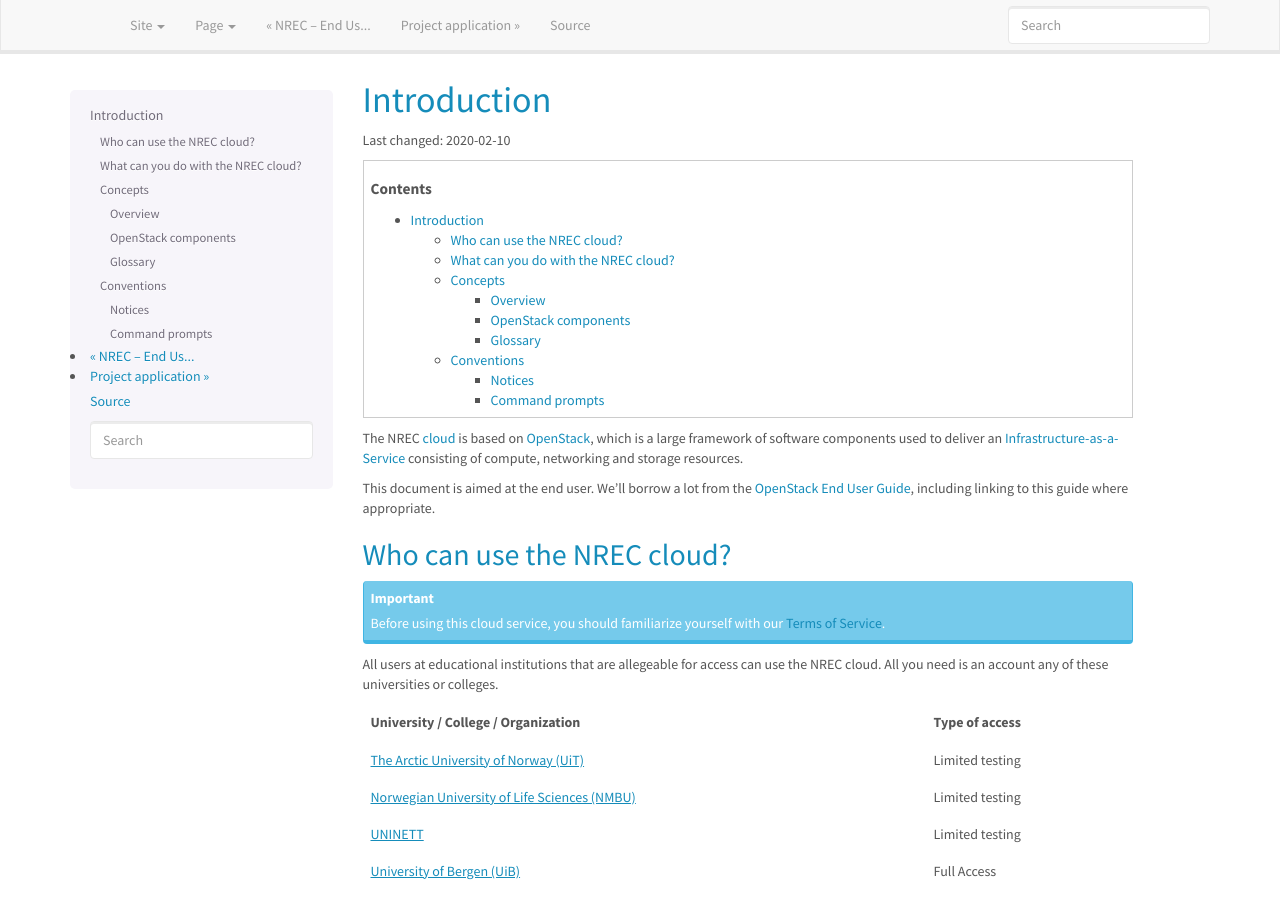
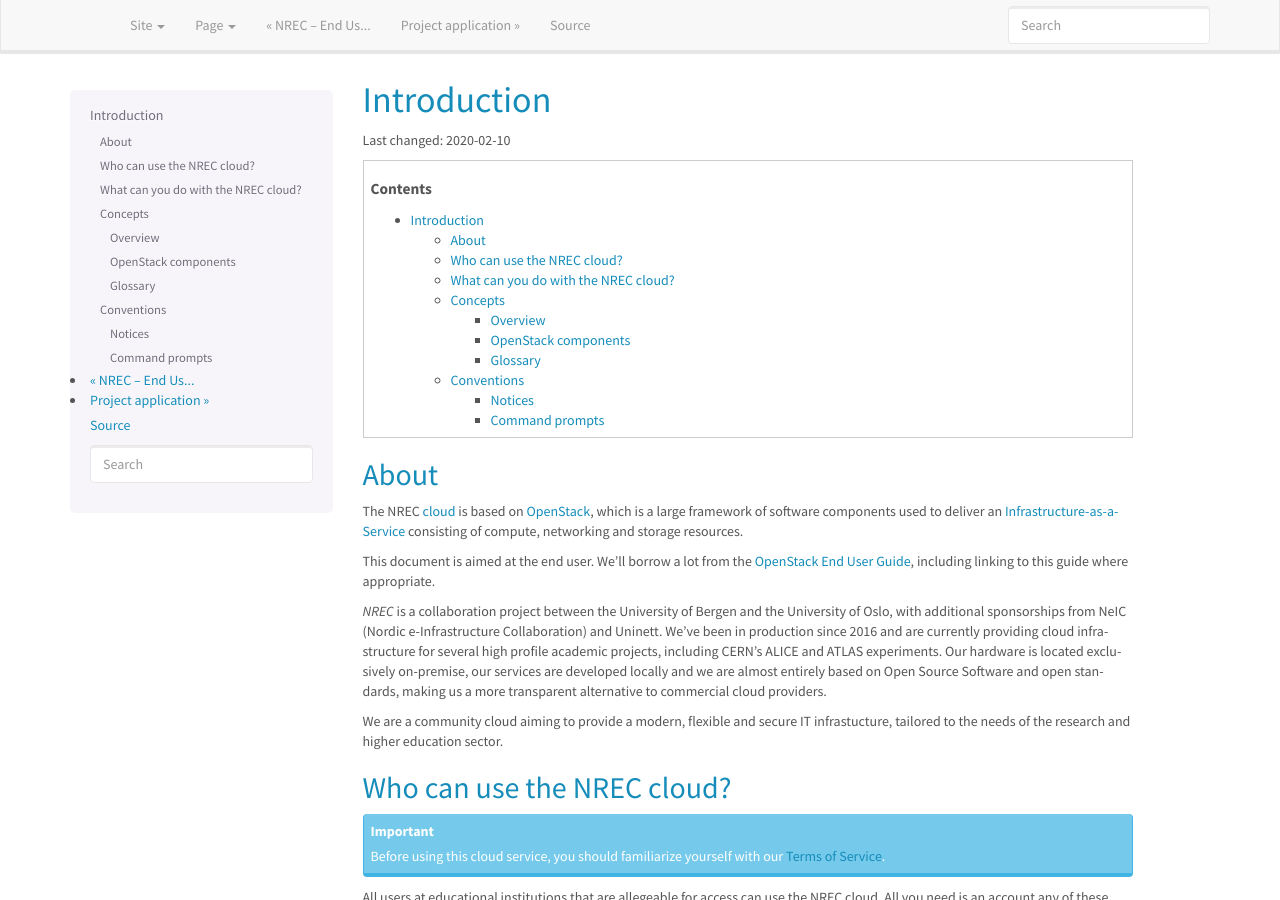
Before and after one commit to norcams/docs-enduser, a Sphinx documentation site: the page built from docs/intro.rst, in a window 1280 px wide and 900 px high. Built offline with Sphinx 7.4.7, drawn with Linux system fonts in a browser that asks for light colours; pages that are not in the unit, such as notebooks, are missing from menus.

Commit message:
Updated the intro

```diff
--- a/docs/intro.rst
+++ b/docs/intro.rst
@@ -17,6 +17,9 @@ Last changed: |date|
 .. _XML: https://en.wikipedia.org/wiki/XML
 .. _serialization: https://en.wikipedia.org/wiki/Serialization
 
+About
+-----
+
 The NREC cloud_ is based on OpenStack_, which is a large framework
 of software components used to deliver an Infrastructure-as-a-Service_
 consisting of compute, networking and storage resources.
@@ -25,6 +28,20 @@ This document is aimed at the end user. We'll borrow a lot from the
 `OpenStack End User Guide`_, including linking to this guide where
 appropriate.
 
+
+
+*NREC* is a collaboration project between the University of Bergen and
+the University of Oslo, with additional sponsorships from NeIC
+(Nordic e-Infrastructure Collaboration) and Uninett.
+We've been in production since 2016 and are currently providing cloud
+infrastructure for several high profile academic projects, including CERN's
+ALICE and ATLAS experiments. Our hardware is located exclusively on-premise,
+our services are developed locally and we are almost entirely based on Open
+Source Software and open standards, making us a more transparent alternative
+to commercial cloud providers.
+
+We are a community cloud aiming to provide a modern, flexible and secure IT
+infrastucture, tailored to the needs of the research and higher education sector.
 
 Who can use the NREC cloud?
 ------------------------------
```
